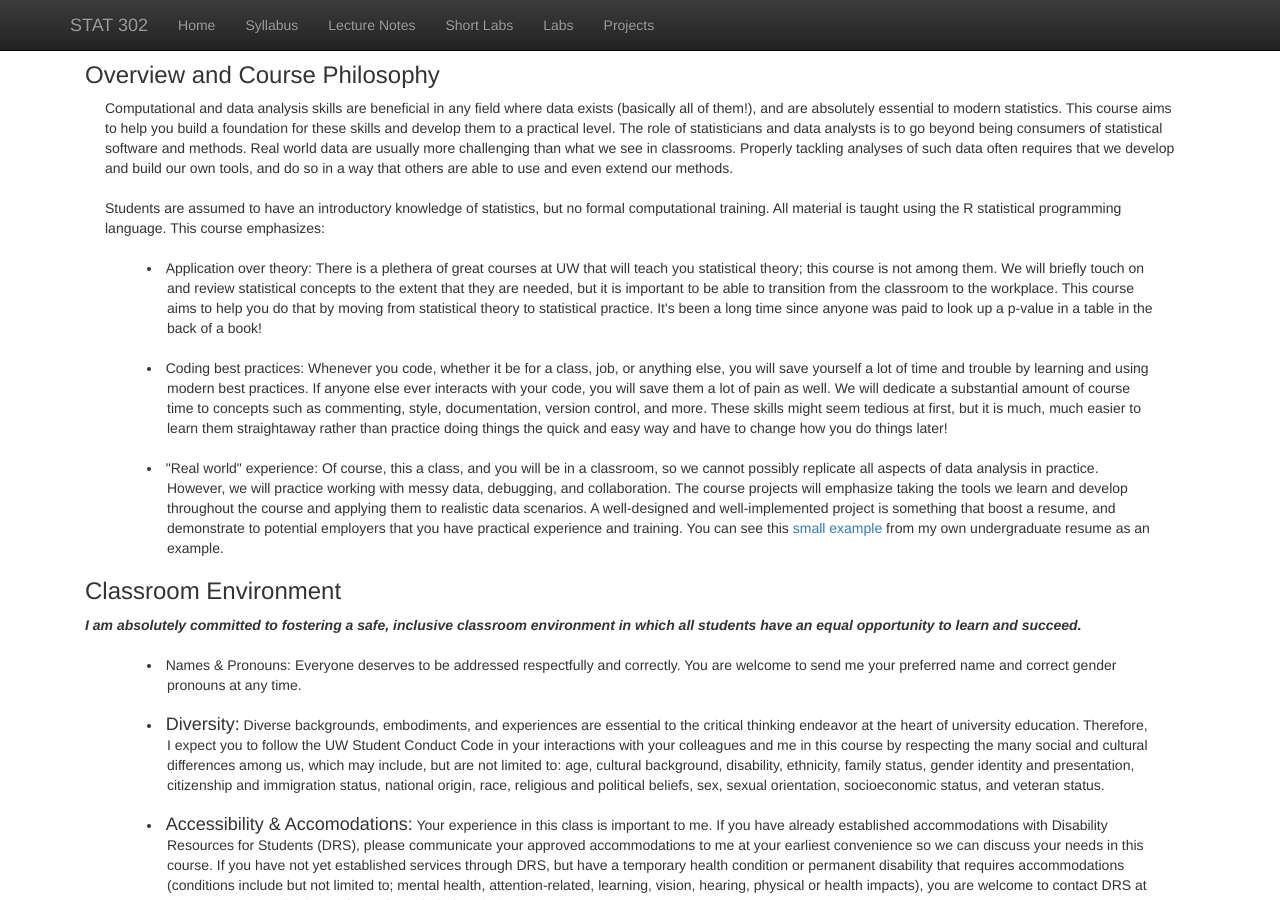
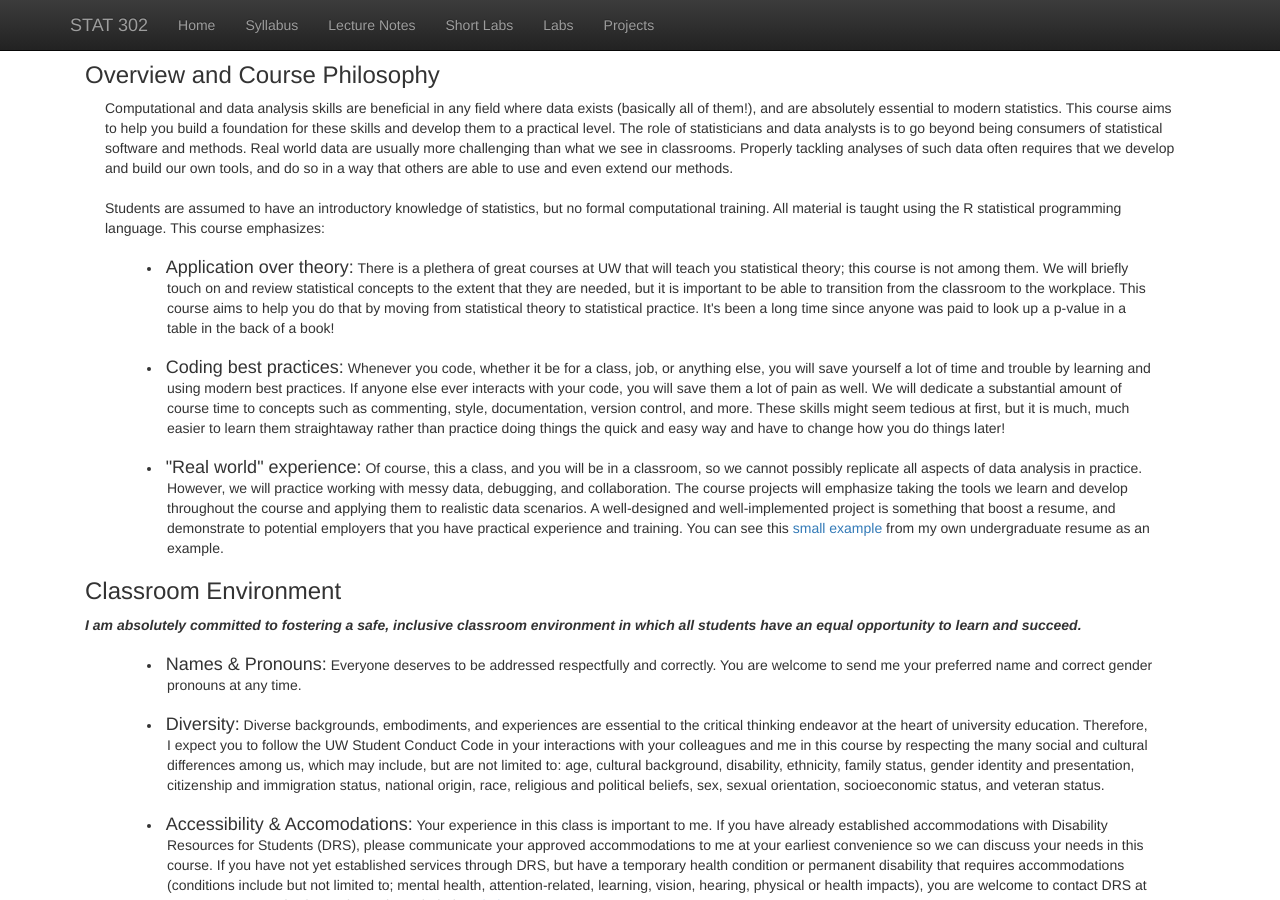
Before and after one commit to bryandmartin/STAT302, a Jekyll site: the page built from syllabus.html, in a window 1280 px wide and 900 px high, scrolled down 304 px. Built offline with Jekyll 4.4.1, drawn with Linux system fonts in a browser that asks for light colours; nearby versions of some CDN libraries; library files that are not in the unit come from our copies.

Commit message:
Update syllabus.html

```diff
--- a/syllabus.html
+++ b/syllabus.html
@@ -37,14 +37,16 @@
   Students are assumed to have an introductory knowledge of statistics, but no formal computational training.
   All material is taught using the R statistical programming language. This course emphasizes: <br/><br/>
 
-  <li style="padding:0px;margin:0px 40px 0px; text-indent: -1.45em; padding-left: 3em;" > <h5 style="display: inline;">Application over theory:</h5>
+  <li style="padding:0px;margin:0px 40px 0px; text-indent: -1.45em; padding-left: 3em;" >
+    <h4 style="display: inline;">Application over theory:</h4>
     There is a plethera of great courses at UW that will teach you statistical theory; this course is not among them.
     We will briefly touch on and review statistical concepts to the extent that they are needed,
     but it is important to be able to transition from the classroom to the workplace.
     This course aims to help you do that by moving from statistical theory to statistical practice.
     It's been a long time since anyone was paid to look up a p-value in a table in the back of a book!
   </li><br/>
-  <li style="padding:0px;margin:0px 40px 0px; text-indent: -1.45em; padding-left: 3em;" > <h5 style="display: inline;">Coding best practices:</h5>
+  <li style="padding:0px;margin:0px 40px 0px; text-indent: -1.45em; padding-left: 3em;" >
+    <h4 style="display: inline;">Coding best practices:</h4>
     Whenever you code, whether it be for a class, job, or anything else,
     you will save yourself a lot of time and trouble by learning and using modern best practices.
     If anyone else ever interacts with your code, you will save them a lot of pain as well.
@@ -53,7 +55,8 @@
     These skills might seem tedious at first, but it is much, much easier to learn them straightaway rather than
     practice doing things the quick and easy way and have to change how you do things later!
   </li><br/>
-  <li style="padding:0px;margin:0px 40px 0px; text-indent: -1.45em; padding-left: 3em;" > <h5 style="display: inline;">"Real world" experience:</h5>
+  <li style="padding:0px;margin:0px 40px 0px; text-indent: -1.45em; padding-left: 3em;" >
+    <h4 style="display: inline;">"Real world" experience:</h4>
     Of course, this a class, and you will be in a classroom,
     so we cannot possibly replicate all aspects of data analysis in practice.
     However, we will practice working with messy data, debugging, and collaboration.
@@ -70,7 +73,7 @@
   an equal opportunity to learn and succeed.</b></i>
 </br></br>
   <li style="padding:0px;margin:0px 40px 0px; text-indent: -1.45em; padding-left: 3em;">
-    <h5 style="display: inline;">Names & Pronouns:</h5>
+    <h4 style="display: inline;">Names & Pronouns:</h4>
     Everyone deserves to be addressed respectfully and correctly.
     You are welcome to send me your preferred name and correct gender pronouns at any time. </li></br>
   <li style="padding:0px;margin:0px 40px 0px; text-indent: -1.45em; padding-left: 3em;">
```
